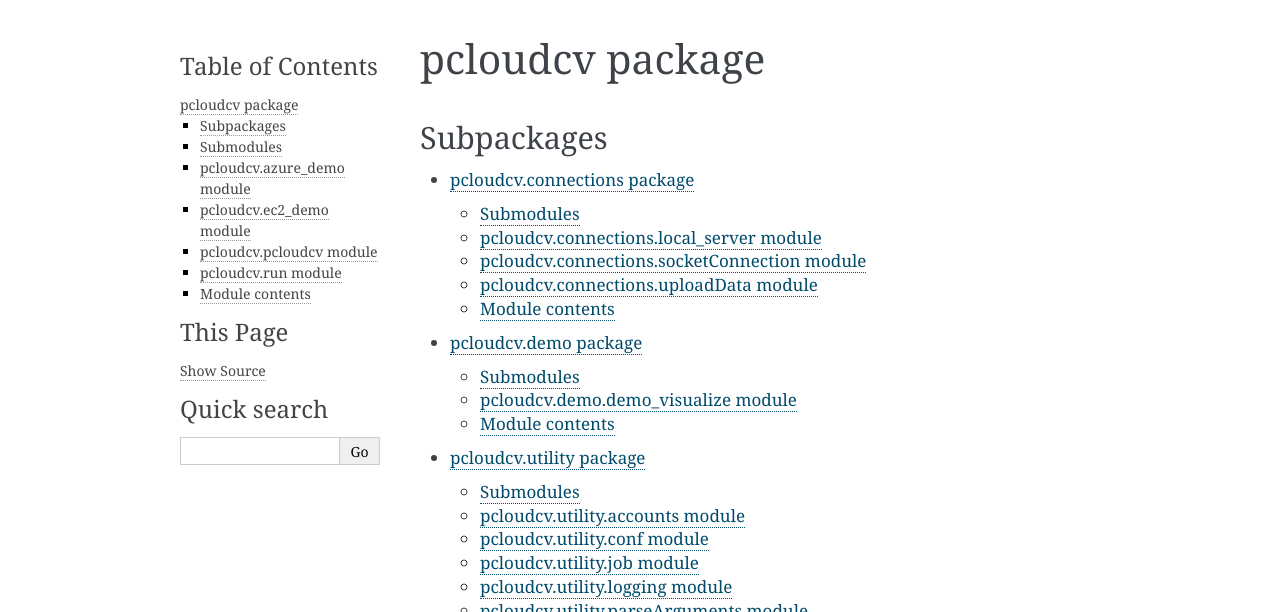
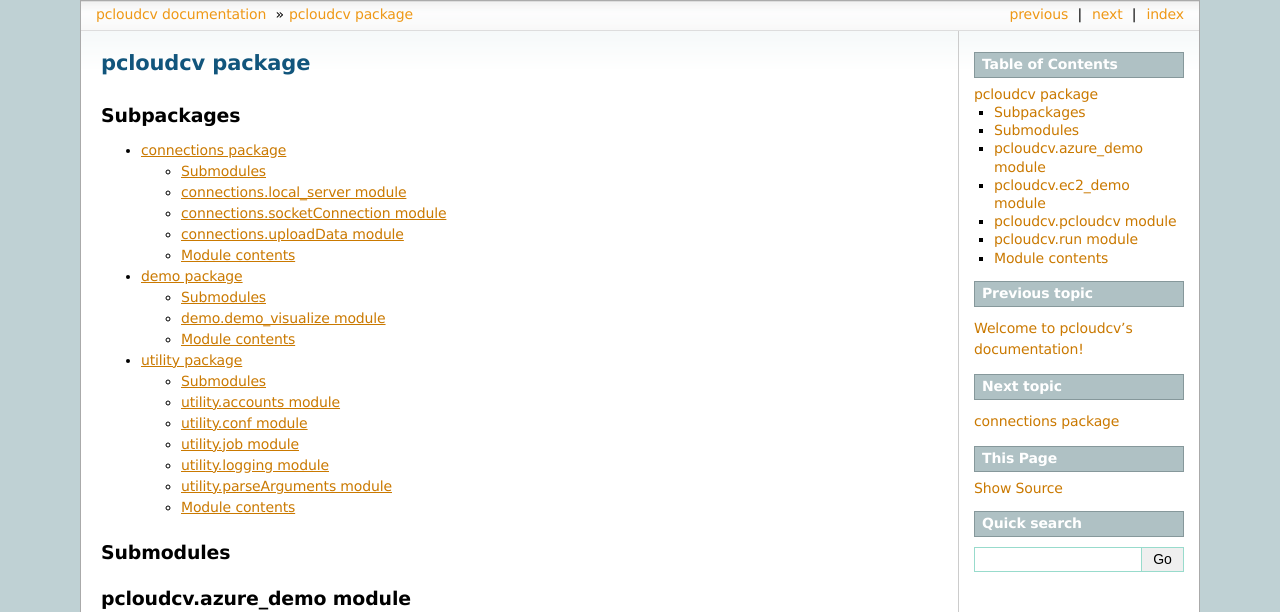
Before and after one commit to Cloud-CV/py-cloudcv, a Sphinx documentation site: the page built from docs/pcloudcv.rst, in a window 1280 px wide. Shown: the top 612 px of the page. Built offline with Sphinx 7.4.7, drawn with Linux system fonts in a browser that asks for light colours; some of the changed text lies outside the part shown; grey boxes are pictures that could not be loaded.

Commit message:
all the packages added

```diff
--- a/docs/conf.py
+++ b/docs/conf.py
@@ -19,7 +19,7 @@
 # If extensions (or modules to document with autodoc) are in another directory,
 # add these directories to sys.path here. If the directory is relative to the
 # documentation root, use os.path.abspath to make it absolute, like shown here.
-sys.path.insert(0, os.path.abspath('.'))
+sys.path.insert(0, os.path.abspath('../pcloudcv'))
 
 # -- General configuration ------------------------------------------------
 
@@ -110,7 +110,7 @@
 
 # The theme to use for HTML and HTML Help pages.  See the documentation for
 # a list of builtin themes.
-html_theme = 'alabaster'
+html_theme = 'sphinxdoc'
 
 # Theme options are theme-specific and customize the look and feel of a theme
 # further.  For a list of options available for each theme, see the
--- a/docs/pcloudcv.rst
+++ b/docs/pcloudcv.rst
@@ -6,9 +6,9 @@
 
 .. toctree::
 
-    pcloudcv.connections
-    pcloudcv.demo
-    pcloudcv.utility
+    connections
+    demo
+    utility
 
 Submodules
 ----------
```
Also changed, not shown: docs/connections.rst (added, +38 -0 lines), docs/demo.rst (added, +22 -0 lines), docs/utility.rst (added, +54 -0 lines), 3 other files.
